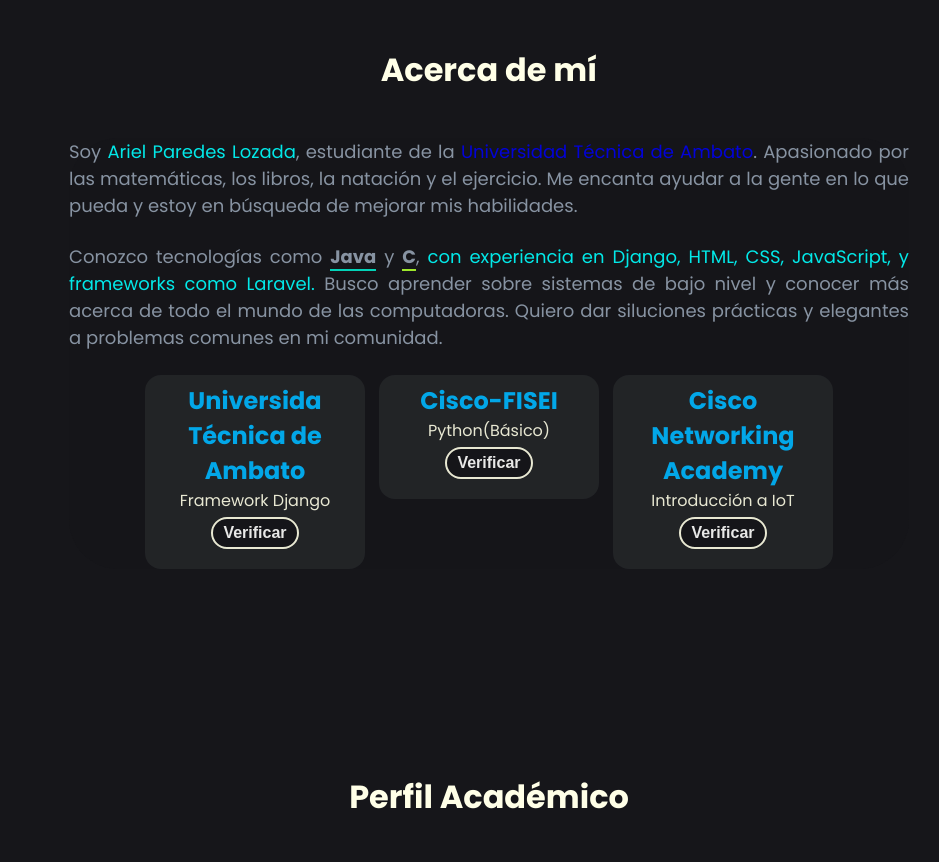
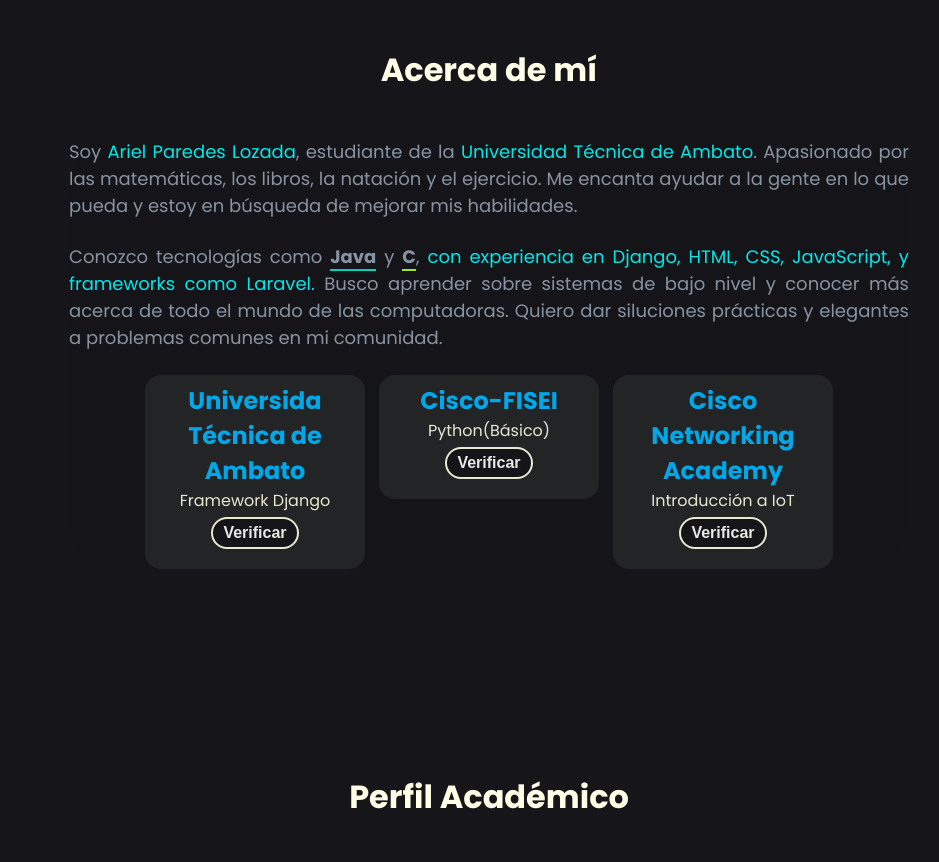
Before and after one commit to ArielParedesLozada/ArielParedesLozada.github.io, a plain HTML site: page index.html in a window 1280 px wide. Shown: the part 940-1802 px from the top of the page, without its empty margins (151-1090 px from the left). Drawn offline with nearby package versions, Linux system fonts and the light colour scheme; some icons are missing.

Commit message:
Cambia color del link

```diff
--- a/index.html
+++ b/index.html
@@ -118,7 +118,7 @@
             <h2 class="title-section">Acerca de mí</h2>
             <span class="about-desc about-card bg-dark">
                 <p>Soy <span class="link">Ariel Paredes Lozada</span>, estudiante de la <a
-                        href="www.uta.edu.ec">Universidad Técnica de Ambato</a>. Apasionado por las matemáticas, los
+                        class="link" href="www.uta.edu.ec">Universidad Técnica de Ambato</a>. Apasionado por las matemáticas, los
                     libros, la natación y el ejercicio. Me encanta ayudar a la gente en lo que pueda y estoy en búsqueda
                     de mejorar mis habilidades.</p>
                 <P>
```
